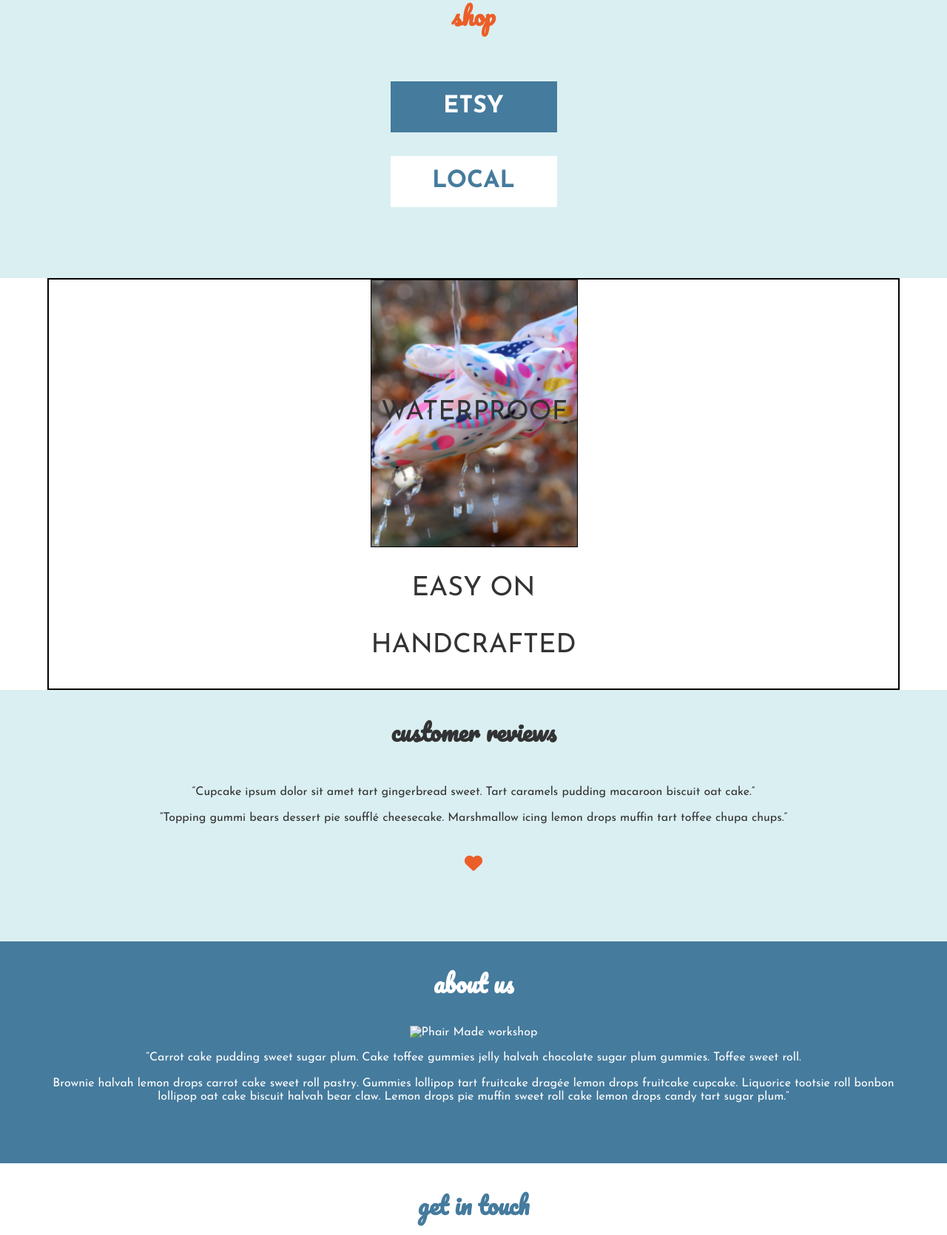
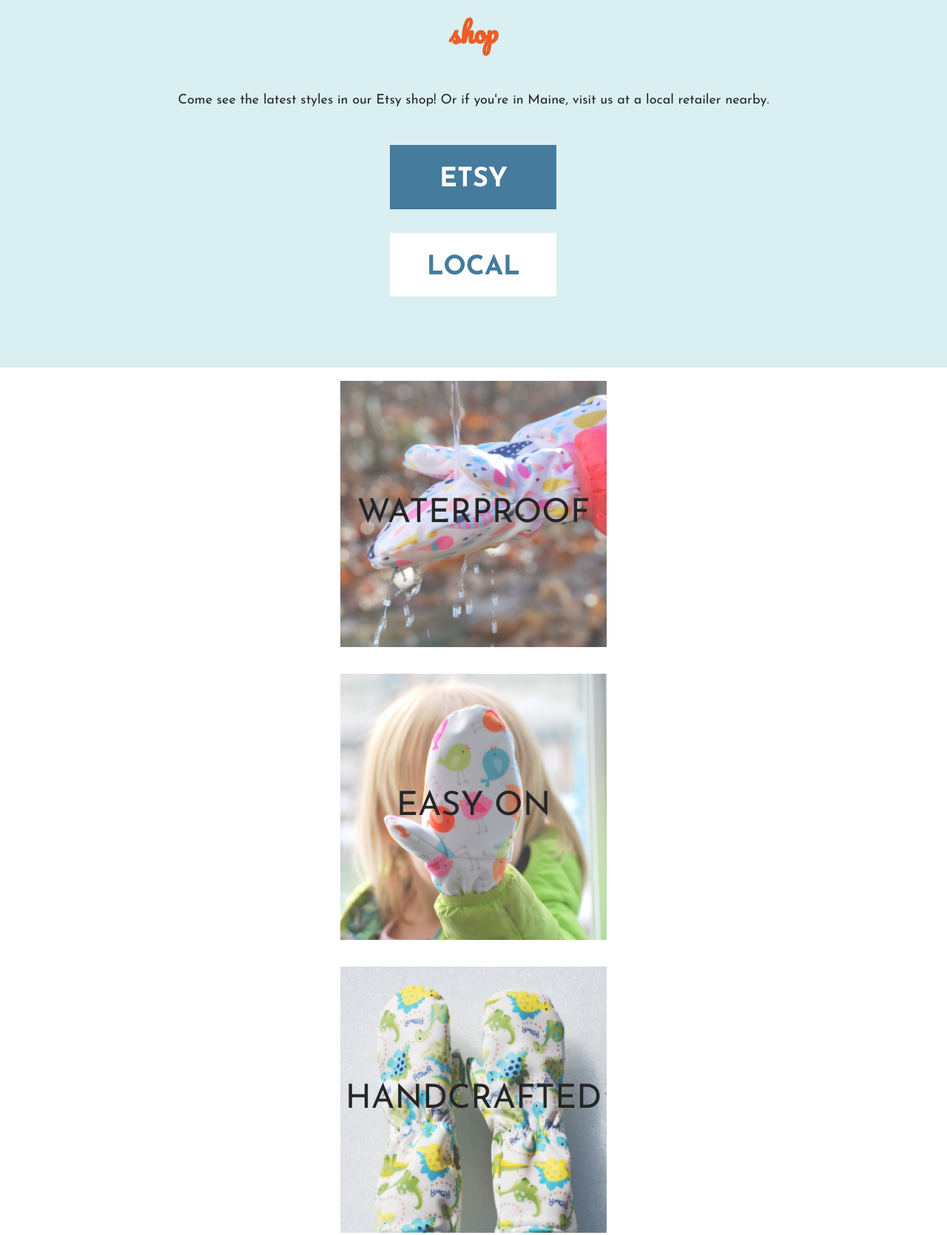
Before and after one commit to caitlinpmarshall/phair-made, a website built with Parcel: page index.html in a window 1280 px wide. Shown: the part 516-2186 px from the top of the page at 74% size. Built offline with nearby package versions, Linux system fonts and the light colour scheme.

Commit message:
The images in the gallery and the about section are good, but the issue of all content shifted left is back again.

```diff
--- a/css/main.css
+++ b/css/main.css
@@ -89,16 +89,15 @@ textarea {
 /* general styles */
 body, html {
   height: 100%;
-}
-
-html {
-  font-size: 16px;
+  font-size: 18px;
 }
 
 body {
   font-family: 'Josefin Sans', sans-serif;
   font-size: 1em;
-  color: #333;
+  color: #262626;
+  margin: 0 auto;
+  overflow: auto;
 }
 
 h3 {
@@ -115,7 +114,7 @@ ol {
 }
 
 a {
-  color: #333;
+  color: #262626;
   text-decoration: none;
 }
 
@@ -129,10 +128,6 @@ figure {
 
 address {
   font-style: normal;
-}
-
-.content-wrapper {
-  width: 90%;
 }
 
 /* MOBILE header styles --------------------------------------------------- */
@@ -152,7 +147,7 @@ header .content-wrapper {
 header h1 {
   font-family: 'Pacifico', cursive;
   font-size: 2.25em;
-  color: #333;
+  color: #262626;
   margin-bottom: 0;
   text-align: center;
 }
@@ -186,6 +181,9 @@ nav span {
 }
 
 /* MOBILE main styles ----------------------------------------------------- */
+main {
+  overflow: auto;
+}
 
 .hero-area {
   background: url(../img/zoey-icy-branch.png);
@@ -224,10 +222,11 @@ nav span {
   color: #EB5E28;
 }
 
-.shop-buttons {}
+.shop-buttons {
+}
 
-.shop-buttons p, a {
-
+.etsy p, .local p {
+  padding-top: .5em;
 }
 
 .etsy {
@@ -243,7 +242,10 @@ nav span {
   color: #fff;
   font-size: 2em;
   font-weight: 700;
+
 }
+
+/* why is the text SLIGHTLY lifted? Is it because it wants an underline there? Is there a better work around here? */
 
 .local {
   background-color: #fff;
@@ -264,13 +266,14 @@ nav span {
   display: flex;
   justify-content: center;
   align-items: center;
+  overflow: auto;
 }
 
+/*
 #gallery .content-wrapper {
-  border: 2px solid #000;
   display: flex;
   justify-content: center;
-  align-items: flex-start;
+  align-items: center;
   flex-flow: row wrap;
   height: 100%;
   width: 100%;
@@ -278,6 +281,7 @@ nav span {
   overflow: auto;
   text-align: center;
 }
+*/
 
 /* .grid {
     display: flex;
@@ -294,6 +298,12 @@ nav span {
 */
 
 .gallery-items {
+  width: 100%;
+  height: 100%;
+  display: flex;
+  justify-content: center;
+  align-items: center;
+  flex-flow: column;
 }
 
 /* .grid .grid-item {
@@ -303,8 +313,8 @@ nav span {
 */
 
 .gallery-items p {
-  color: #333;
-  font-size: 2.25em;
+  color: #262626;
+  font-size: 2.5em;
   text-transform: uppercase;
   text-align: center;
 
@@ -321,14 +331,25 @@ background-position: center;
 */
 
 .gallery-item-1 {
-  border: 1px solid #000;
-  background: url(../img/waterproof.png);
+  background: linear-gradient(rgba(255, 255, 255, 0.25), rgba(255, 255, 255, 0.25)), url(../img/waterproof.png);
+}
+
+.gallery-item-2 {
+  background: linear-gradient(rgba(255, 255, 255, 0.25), rgba(255, 255, 255, 0.25)), url(../img/nat-cover-face.png);
+}
+
+.gallery-item-3 {
+  background: linear-gradient(rgba(255, 255, 255, 0.25), rgba(255, 255, 255, 0.25)), url(../img/dinos.png);
+}
+
+.gallery-item-1, .gallery-item-2, .gallery-item-3 {
   background-position: center;
   background-repeat: no-repeat;
   background-size: cover;
   height: 360px;
-  width: 100%;
-  margin-bottom: 1em;
+  width: 90%;
+  max-width: 360px;
+  margin: 1em;
   display: flex;
   justify-content: center;
   align-items: center;
@@ -347,6 +368,7 @@ background-position: center;
 }
 
 #reviews .content-wrapper {
+  width: 90%;
   display: flex;
   justify-content: center;
   align-items: center;
@@ -369,6 +391,7 @@ background-position: center;
 }
 
 #about .content-wrapper {
+  width: 90%;
   display: flex;
   justify-content: center;
   align-items: center;
@@ -379,6 +402,12 @@ background-position: center;
 
 #about article {}
 
+#about img {
+  height: 300px;
+  width: 300px;
+  margin: 1em;
+}
+
 #contact {
   display: flex;
   justify-content: center;
@@ -386,6 +415,7 @@ background-position: center;
 }
 
 #contact .content-wrapper {
+  width: 90%;
   display: flex;
   justify-content: center;
   align-items: center;
@@ -407,6 +437,7 @@ footer {
 }
 
 footer .content-wrapper {
+  width: 90%;
   display: flex;
   justify-content: center;
   align-items: center;
--- a/index.html
+++ b/index.html
@@ -54,6 +54,7 @@
     <section id="shop">
       <div class="content-wrapper">
         <h3>shop</h3>
+        <p>Come see the latest styles in our Etsy shop! Or if you're in Maine, visit us at a local retailer nearby.</p>
         <div class="shop-buttons">
           <div class="etsy">
             <p><a href="https://www.etsy.com/shop/PhairMade" target="_BLANK">ETSY</a></p>
@@ -65,7 +66,6 @@
       </div>
     </section>
     <section id="gallery">
-      <div class="content-wrapper">
       <div class="gallery-items">
         <div class="gallery-item-1">
           <p>waterproof</p>
@@ -75,7 +75,6 @@
         </div>
         <div class="gallery-item-3">
           <p>handcrafted</p>
-          </div>
         </div>
       </div>
     </section>
@@ -96,7 +95,7 @@
         <h3>about us</h3>
         <article>
           <figure>
-            <img src="" alt="Phair Made workshop"/>
+            <img src="img/break-ice.png" alt="Phair Made workshop"/>
           </figure>
           <div>
             <p>“Carrot cake pudding sweet sugar plum. Cake toffee gummies jelly halvah chocolate sugar plum gummies. Toffee sweet roll.</p>
```
Also changed, not shown: img/break-ice.png (added). Lines whose indentation alone changed are shown as unchanged.
